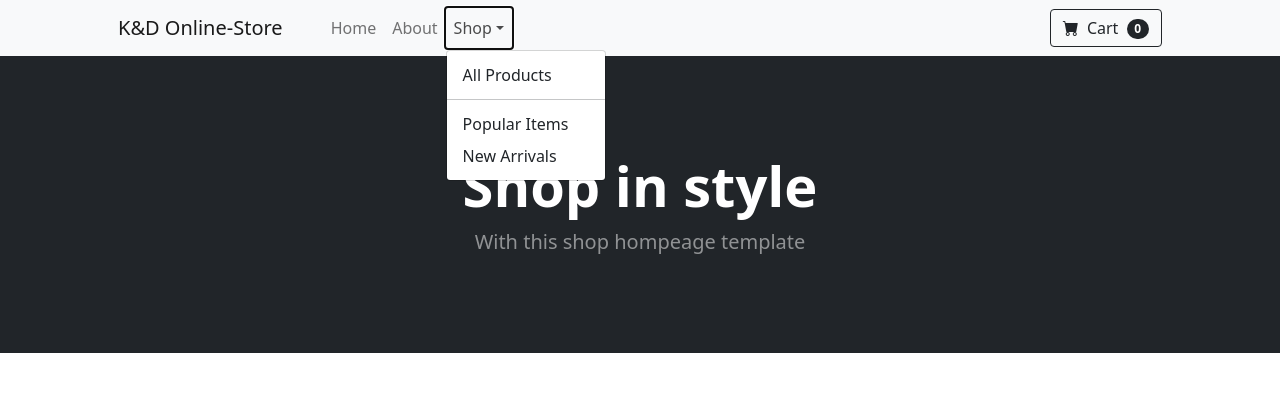
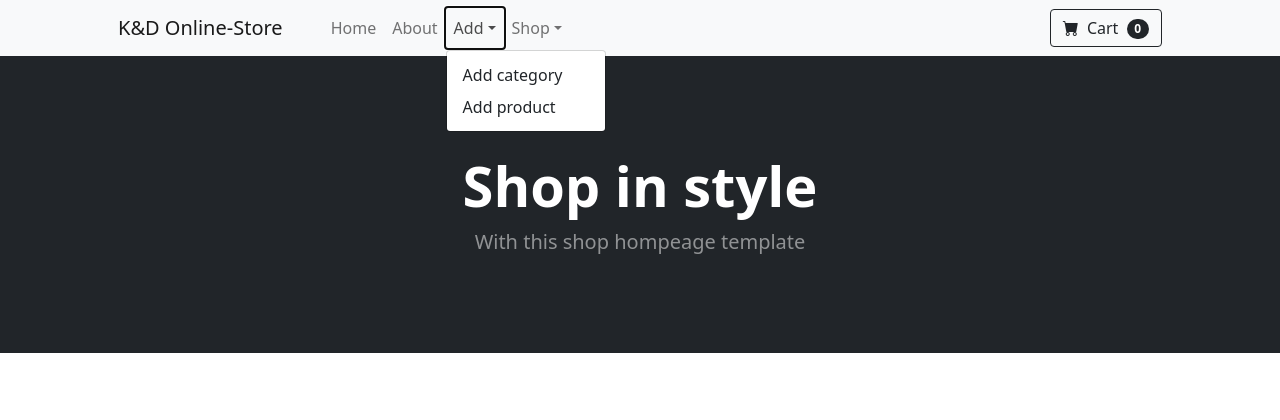
Before and after one commit to KirylDumanski/Flask-OnlineStore, a Flask app: page / in a window 1280 px wide, after a click on "Add". Shown: the top 420 px of the page. Run offline with Flask 2, Linux system fonts and the light colour scheme.

Commit message:
Feat: Add form and views for Product and Category model

```diff
--- a/app.py
+++ b/app.py
@@ -1,14 +1,19 @@
 import os
 from datetime import datetime
 
-from flask import Flask, render_template
+from flask import Flask, render_template, flash
 from flask_login import UserMixin
 from flask_sqlalchemy import SQLAlchemy
+from flask_wtf import FlaskForm
 from slugify import slugify
+from wtforms import SubmitField, StringField, IntegerField, BooleanField, TextAreaField
+from wtforms.validators import DataRequired
+from wtforms_alchemy import QuerySelectField
 
 basedir = os.path.abspath(os.path.dirname(__file__))
 
 app = Flask(__name__)
+app.config['SECRET_KEY'] = 'DEVELOPMENT'
 app.config['SQLALCHEMY_DATABASE_URI'] = 'sqlite:///' + os.path.join(basedir, 'store.db')
 db = SQLAlchemy(app)
 
@@ -20,7 +25,8 @@ class Product(db.Model):
     description = db.Column(db.Text, nullable=True)
     price = db.Column(db.Integer, nullable=False)
     category_id = db.Column(db.Integer, db.ForeignKey('category.id'))
-    is_active = db.Column(db.Boolean, default=True)
+    quantity = db.Column(db.Integer, nullable=False)
+    active = db.Column(db.Boolean, default=True)
 
     def __init__(self, *args, **kwargs):
         if 'slug' not in kwargs:
@@ -28,13 +34,16 @@ class Product(db.Model):
         super().__init__(*args, **kwargs)
 
     def __repr__(self):
-        return f"<Product {self.title}"
+        return f"<Product {self.id} - {self.title}"
 
 
 class Category(db.Model):
     id = db.Column(db.Integer, primary_key=True)
     name = db.Column(db.String(50), unique=True, nullable=False)
     product_id = db.relationship('Product', backref='product_category')
+
+    def __repr__(self):
+        return f"{self.name}"
 
 
 class User(UserMixin, db.Model):
@@ -49,6 +58,23 @@ class User(UserMixin, db.Model):
         return f"<User {self.id} - {self.first_name} {self.last_name}>"
 
 
+class ProductForm(FlaskForm):
+    title = StringField("Title: ", validators=[DataRequired()])
+    description = TextAreaField("Description: ")
+    price = IntegerField("Price (in cents): ", validators=[DataRequired()])
+    category_id = QuerySelectField("Category: ",
+                                   query_factory=lambda: Category.query.all(),
+                                   validators=[DataRequired()])
+    quantity = IntegerField("Quantity: ", validators=[DataRequired()])
+    active = BooleanField("Active")
+    submit = SubmitField("Add product")
+
+
+class CategoryForm(FlaskForm):
+    name = StringField("Name: ", validators=[DataRequired()])
+    submit = SubmitField("Add category")
+
+
 @app.route('/')
 def index():
     return render_template('store/index.html')
@@ -59,5 +85,44 @@ def about():
     return render_template('store/about.html')
 
 
+@app.route('/product/add', methods=["GET", "POST"])
+def add_product():
+    form = ProductForm()
+    if form.validate_on_submit():
+        try:
+            product = Product(title=form.title.data,
+                              description=form.description.data,
+                              price=form.price.data,
+                              category_id=int(form.category_id.raw_data[0]),
+                              quantity=form.quantity.data,
+                              active=form.active.data)
+            db.session.add(product)
+            db.session.commit()
+            flash('Product added successfully!')
+            return render_template('store/product/add_product.html')
+        except Exception as e:
+            db.session.rollback()
+            print(e)
+
+    return render_template('store/add_product.html', form=form)
+
+
+@app.route('/category/add', methods=["GET", "POST"])
+def add_category():
+    form = CategoryForm()
+    if form.validate_on_submit():
+        try:
+            category = Category(name=form.name.data)
+            db.session.add(category)
+            db.session.commit()
+            flash('Category added successfully!')
+            return render_template('store/add_category.html')
+        except Exception as e:
+            db.session.rollback()
+            print(e)
+
+    return render_template('store/add_category.html', form=form)
+
+
 if __name__ == '__main__':
     app.run(debug=True)
--- a/templates/includes/navbar.html
+++ b/templates/includes/navbar.html
@@ -11,8 +11,16 @@
         <li class="nav-item"><a class="nav-link" href="{{url_for('about')}}">About</a></li>
         <li class="nav-item dropdown">
           <a class="nav-link dropdown-toggle" id="navbarDropdown" href="#" role="button" data-bs-toggle="dropdown"
+             aria-expanded="false">Add</a>
+          <ul class="dropdown-menu" aria-labelledby="navbarDropdown">
+            <li><a class="dropdown-item" href="{{url_for('add_category')}}">Add category</a></li>
+            <li><a class="dropdown-item" href="{{url_for('add_product')}}">Add product</a></li>
+          </ul>
+        </li>
+        <li class="nav-item dropdown">
+          <a class="nav-link dropdown-toggle" id="navbarDropdown1" href="#" role="button" data-bs-toggle="dropdown"
              aria-expanded="false">Shop</a>
-          <ul class="dropdown-menu" aria-labelledby="navbarDropdown">
+          <ul class="dropdown-menu" aria-labelledby="navbarDropdown1">
             <li><a class="dropdown-item" href="#!">All Products</a></li>
             <li>
               <hr class="dropdown-divider">
```
Also changed, not shown: templates/store/add_category.html (added, +37 -0 lines), templates/store/add_product.html (added, +50 -0 lines).
